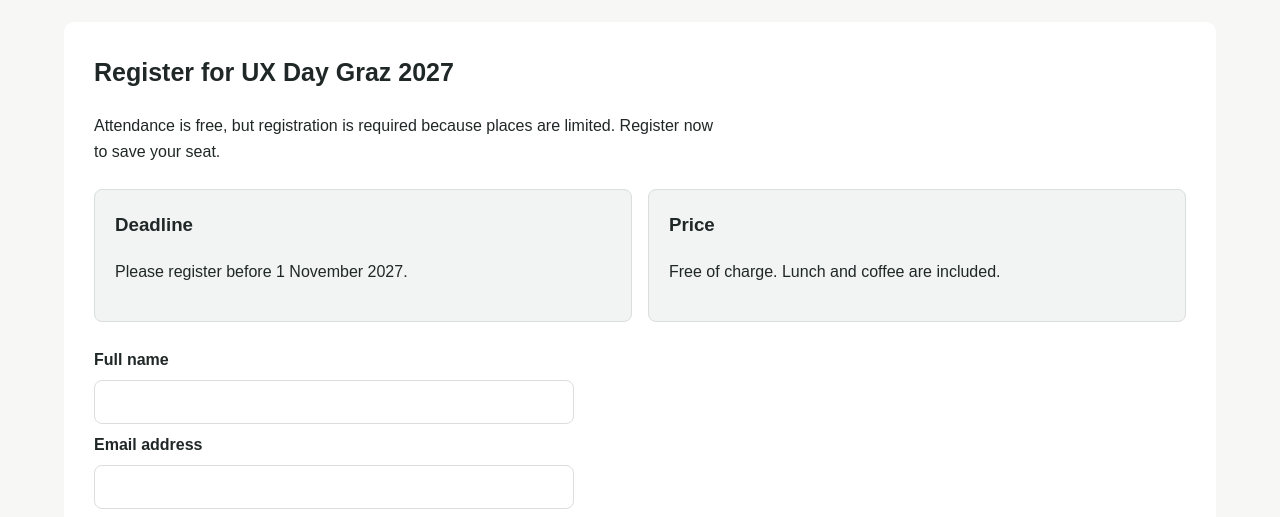
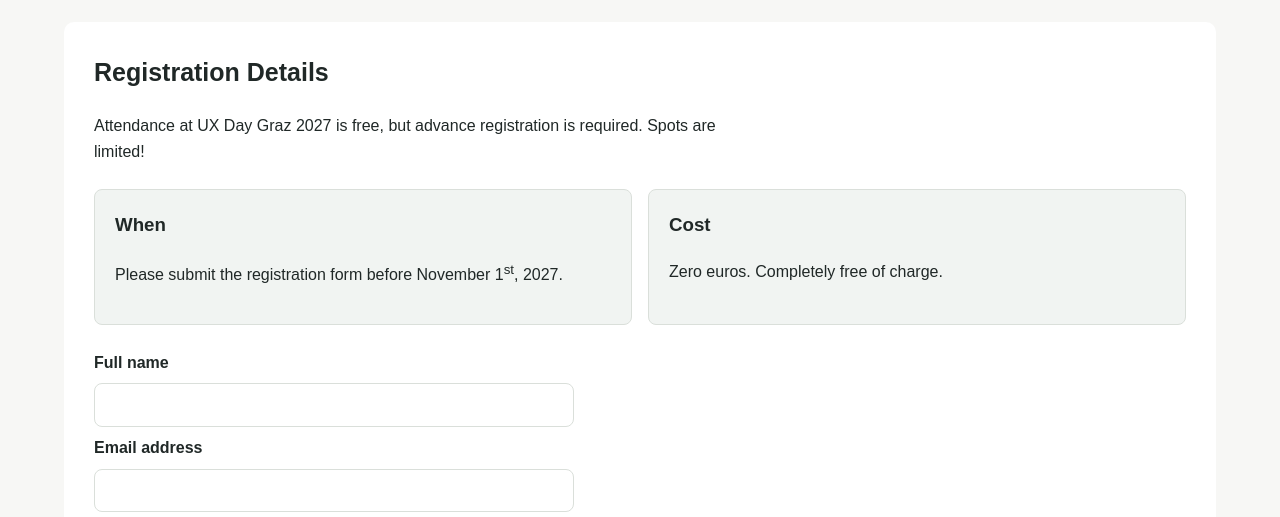
Before and after one commit to crgallud/uxdaygraz-2027, an Eleventy site: page uxdaygraz-2027/src/registration.njk in a window 1280 px wide. Shown: the part 270-787 px from the top of the page. Built offline with nearby package versions, Linux system fonts and the light colour scheme; Eleventy itself is replaced by a stand-in of ours; files that its build step writes are made by us from their sources.

Commit message:
Use the Astro registration texts on the registration page
Co-Authored-By: Claude Opus 5.5 <noreply@anthropic.com>

```diff
--- a/uxdaygraz-2027/src/registration.njk
+++ b/uxdaygraz-2027/src/registration.njk
@@ -4,17 +4,17 @@ permalink: "registration.html"
 title: Registration
 ---
 <main>
-  <h2>Register for UX Day Graz 2027</h2>
-  <p>Attendance is free, but registration is required because places are limited. Register now to save your seat.</p>
+  <h2>Registration Details</h2>
+  <p>Attendance at UX Day Graz 2027 is free, but advance registration is required. Spots are limited!</p>
 
   <div class="info-grid">
     <div class="info-box">
-      <h3>Deadline</h3>
-      <p>Please register before 1 November 2027.</p>
+      <h3>When</h3>
+      <p>Please submit the registration form before November 1<sup>st</sup>, 2027.</p>
     </div>
     <div class="info-box">
-      <h3>Price</h3>
-      <p>Free of charge. Lunch and coffee are included.</p>
+      <h3>Cost</h3>
+      <p>Zero euros. Completely free of charge.</p>
     </div>
   </div>
 
@@ -38,4 +38,6 @@ title: Registration
 
     <button class="main-button" type="submit">Register now →</button>
   </form>
+
+  <a class="main-button" href="index.html">Back to Home →</a>
 </main>
```
